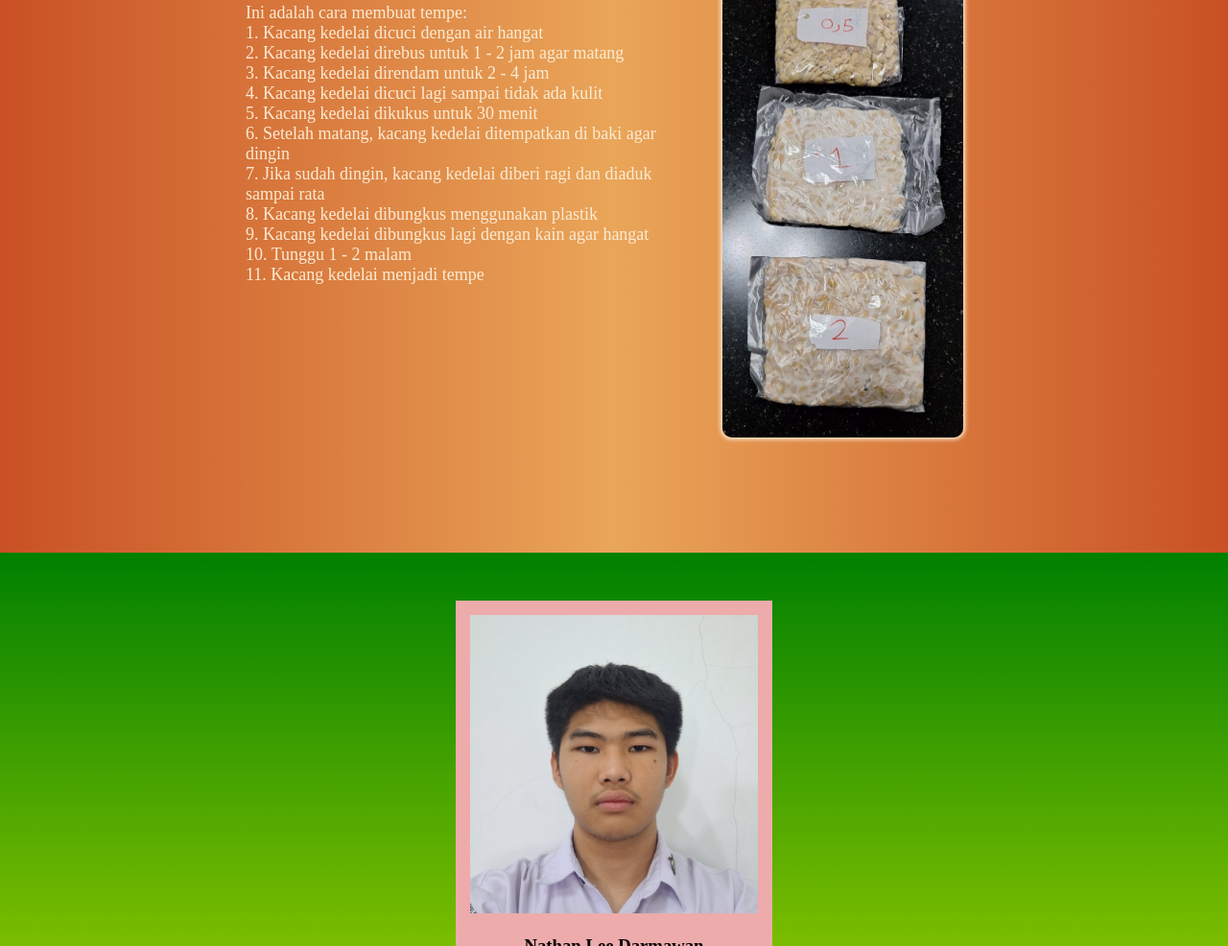
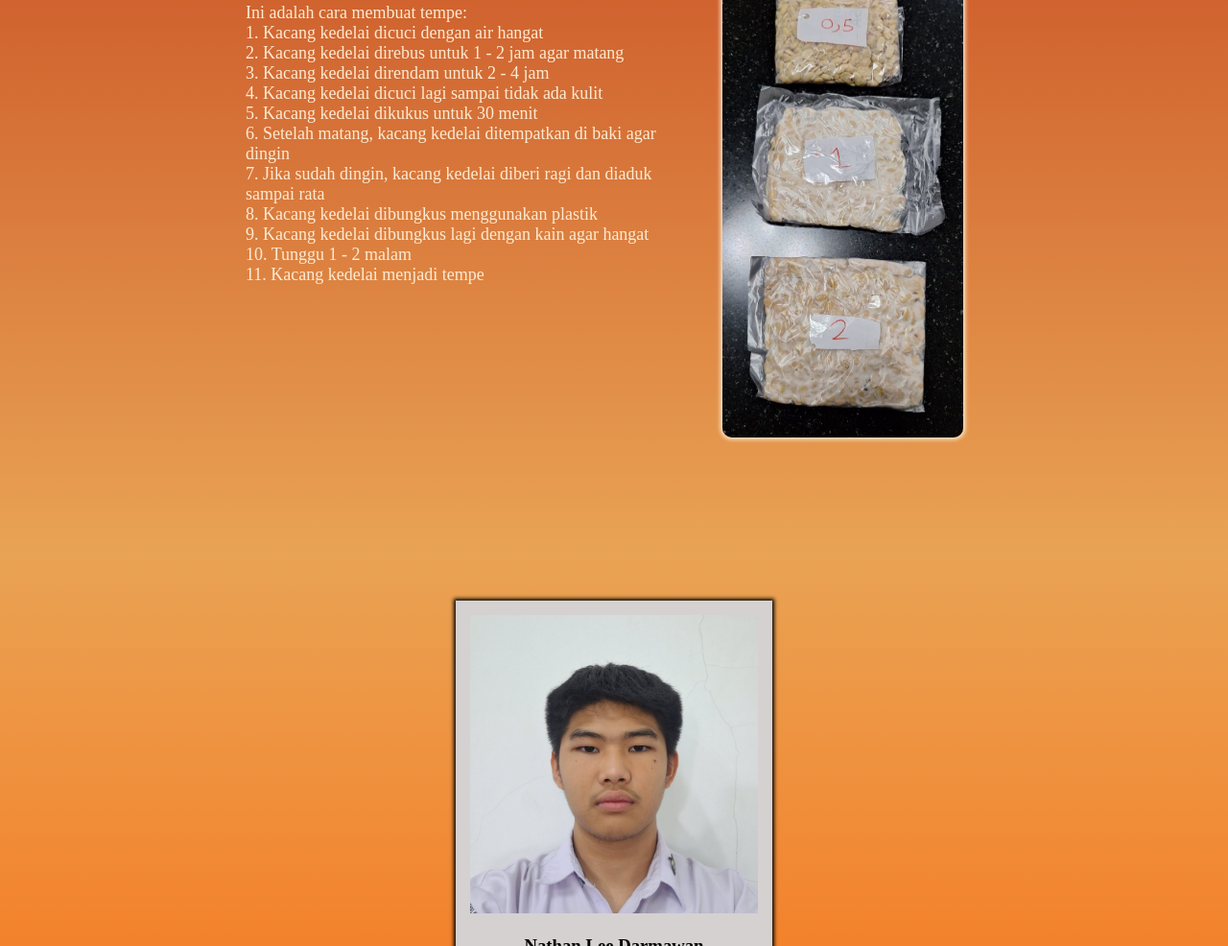
Before and after one commit to Nathan9D21/Project-Bioteknologi, a plain HTML site: page index.html in a window 1280 px wide. Shown: the part 1814-2800 px from the top of the page at 96% size. Drawn offline with nearby package versions, Linux system fonts and the light colour scheme.

Commit message:
Add files via upload

```diff
--- a/styles.css
+++ b/styles.css
@@ -77,7 +77,6 @@ section.about{
     height: 790px;
     overflow: hidden;
     font-size: 20px;
-    box-shadow: 0px 0px 4px 2px;
     & img{
         height: 300px;
         margin: 60px 0px 0px;
@@ -91,7 +90,7 @@ section.howto{
     background-attachment: fixed;
     background-repeat: no-repeat;
     background-size: cover;
-    background-image: linear-gradient(to right, rgb(201, 80, 36), rgba(233, 163, 84, 0.973), rgb(201, 80, 36));
+    background: linear-gradient(rgb(201, 80, 36), rgb(233, 163, 84));
     font-size: 18px;
     color: rgb(251, 235, 211);
     & img{
@@ -113,14 +112,15 @@ section.howto{
 section.profile{
     height: 800px;
     padding-top: 50px;
-    background-image: linear-gradient(green, yellow);
+    background: linear-gradient(rgb(233, 163, 84), rgb(255, 94, 0));
 }
 .cardProfile{
-    background-color: rgb(237, 171, 171);
+    background-color: rgb(213, 209, 209);
     padding: 15px;
     width: 300px;
     margin: auto;
     text-align: center;
+    box-shadow: 0px 0px 4px 2px;
 }
 .imgProfile img{
     width: 100%;
```
